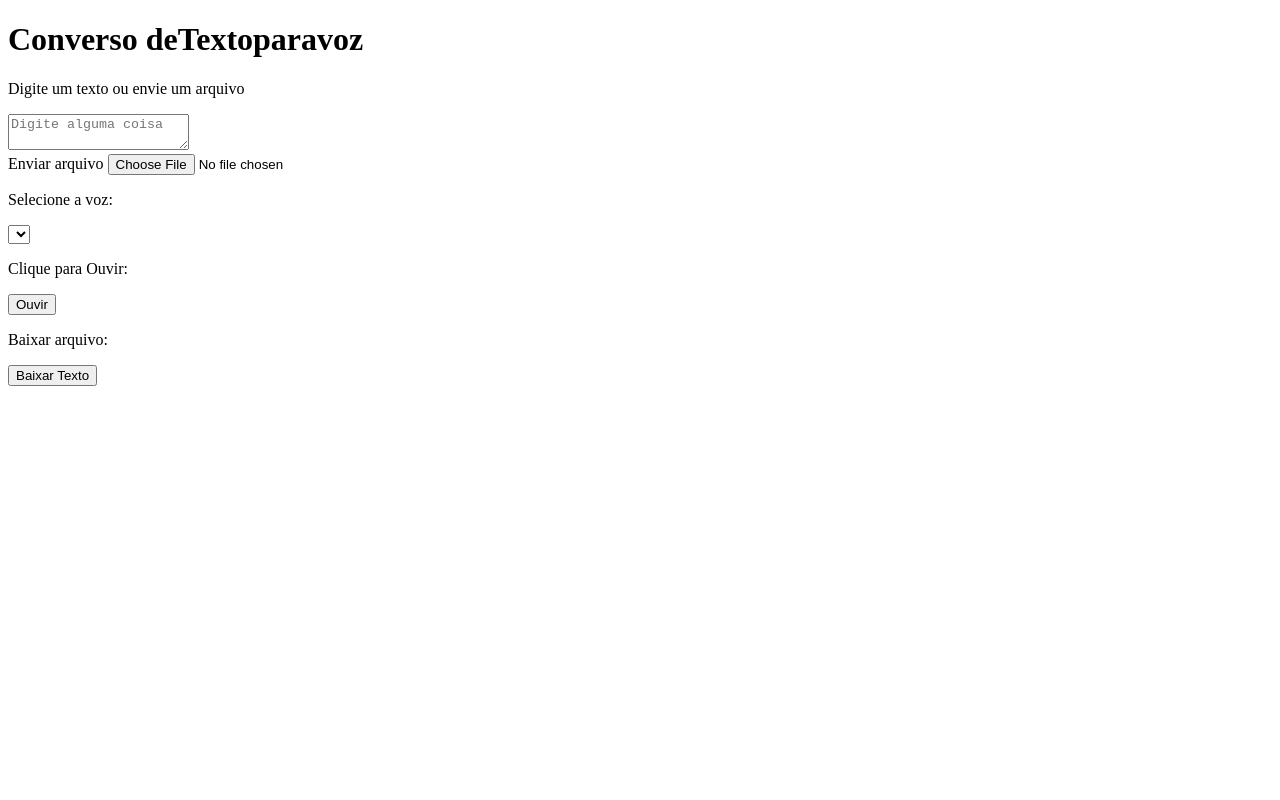
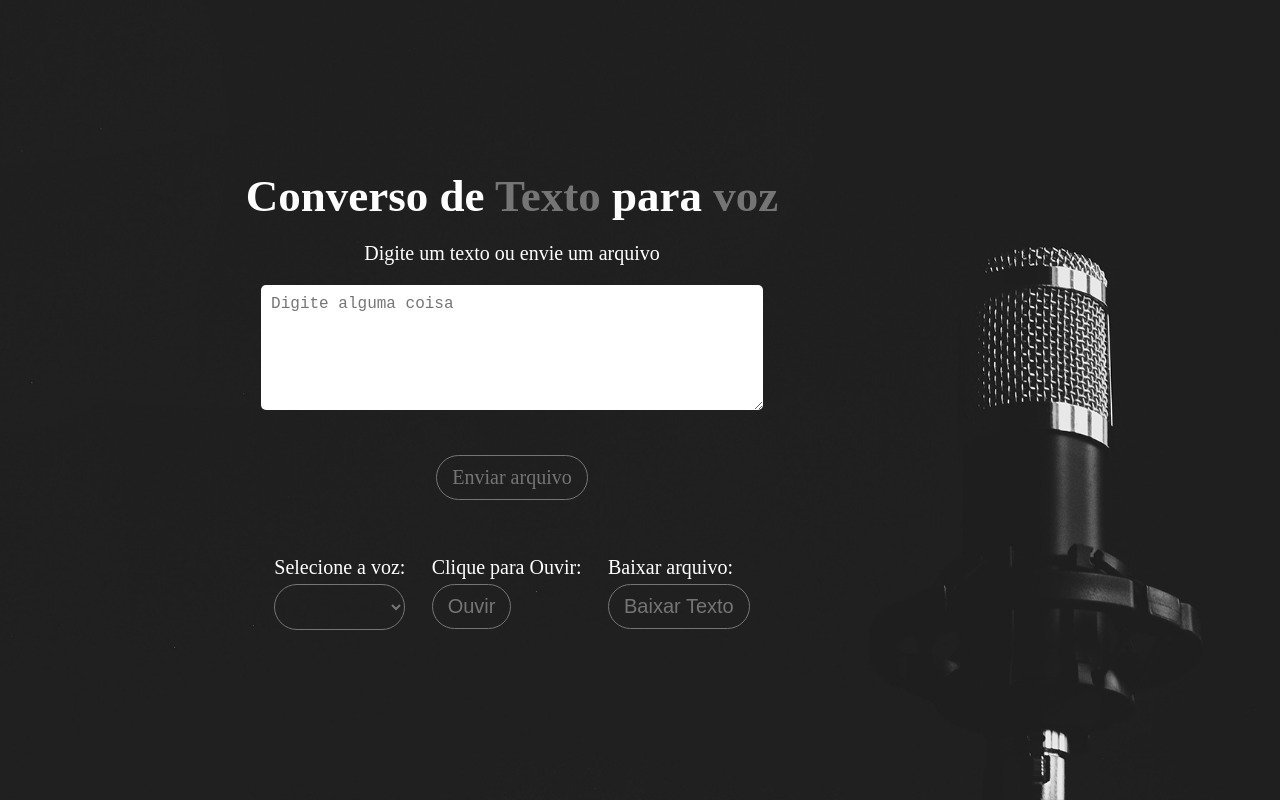
Before and after one commit to PedroRafael13/converso-de-voz, a plain HTML site: page index.html in a window 1280 px wide. Drawn offline with Linux system fonts and the light colour scheme.

Commit message:
estilizando style

```diff
--- a/index.html
+++ b/index.html
@@ -1,15 +1,16 @@
 <!DOCTYPE html>
-<html lang="en">
+<html lang="pt-bt">
 
 <head>
   <meta charset="UTF-8">
+  <link rel="stylesheet" href="style.css">
   <meta name="viewport" content="width=device-width, initial-scale=1.0">
   <title>Converso de voz</title>
 </head>
 
 <body>
   <main>
-    <h1>Converso de<span>Texto</span>para<span>voz</span></h1>
+    <h1>Converso de <span>Texto</span> para<span> voz</span></h1>
     <p>Digite um texto ou envie um arquivo</p>
 
     <div id="content">
--- /dev/null
+++ b/style.css
@@ -0,0 +1,105 @@
+* {
+  margin: 0;
+  box-sizing: border-box;
+}
+
+main {
+  width: 100%;
+  min-height: 100vh;
+  background-image: url("assets/image.png");
+  background-position: center;
+  background-size: cover;
+
+  display: flex;
+  flex-direction: column;
+  justify-content: center;
+  align-items: center;
+  padding-right: 20%;
+  color: #fff;
+  gap: 20px;
+
+  h1 {
+    font-size: 45px;
+    font-weight: bold;
+  }
+
+  span {
+    color: #757575;
+  }
+
+  p {
+    font-size: 20px;
+  }
+}
+
+#content {
+  display: flex;
+  flex-direction: column;
+  justify-content: center;
+  align-items: center;
+  gap: 20px;
+  width: 70%;
+
+  textarea {
+    width: 70%;
+    height: 125px;
+    border: none;
+    border-radius: 5px;
+    font-size: 16px;
+    outline: none;
+    margin-bottom: 20px;
+    padding: 10px 0 0 10px;
+  }
+
+  input[type="file"] {
+    display: none;
+  }
+
+  #actions {
+    display: flex;
+    align-items: center;
+    justify-content: space-around;
+    width: 70%;
+    margin-top: 5%;
+
+    .actions-box {
+      display: flex;
+      flex-direction: column;
+      gap: 30px;
+      min-height: 200;
+    }
+  }
+
+  #voice,
+  #label-file,
+  button {
+    display: flex;
+    align-items: center;
+    justify-content: center;
+    gap: 5px;
+    font-size: 20px;
+    margin-top: 5px;
+    font-size: 20px;
+    padding: 10px 15px;
+    background-color: transparent;
+    border: 1px solid #757575;
+    color: #757575;
+    border-radius: 50px;
+    cursor: pointer;
+  }
+
+  #voice {
+    width: 100%;
+  }
+
+  #voice:hover {
+    color: #000;
+    border: 1px solid #ffff;
+  }
+
+  button:hover,
+  #label-file::hover {
+    color: #fff;
+    border: 1px solid #fff;
+  }
+}
```
Also changed, not shown: assets/image.png (added).
